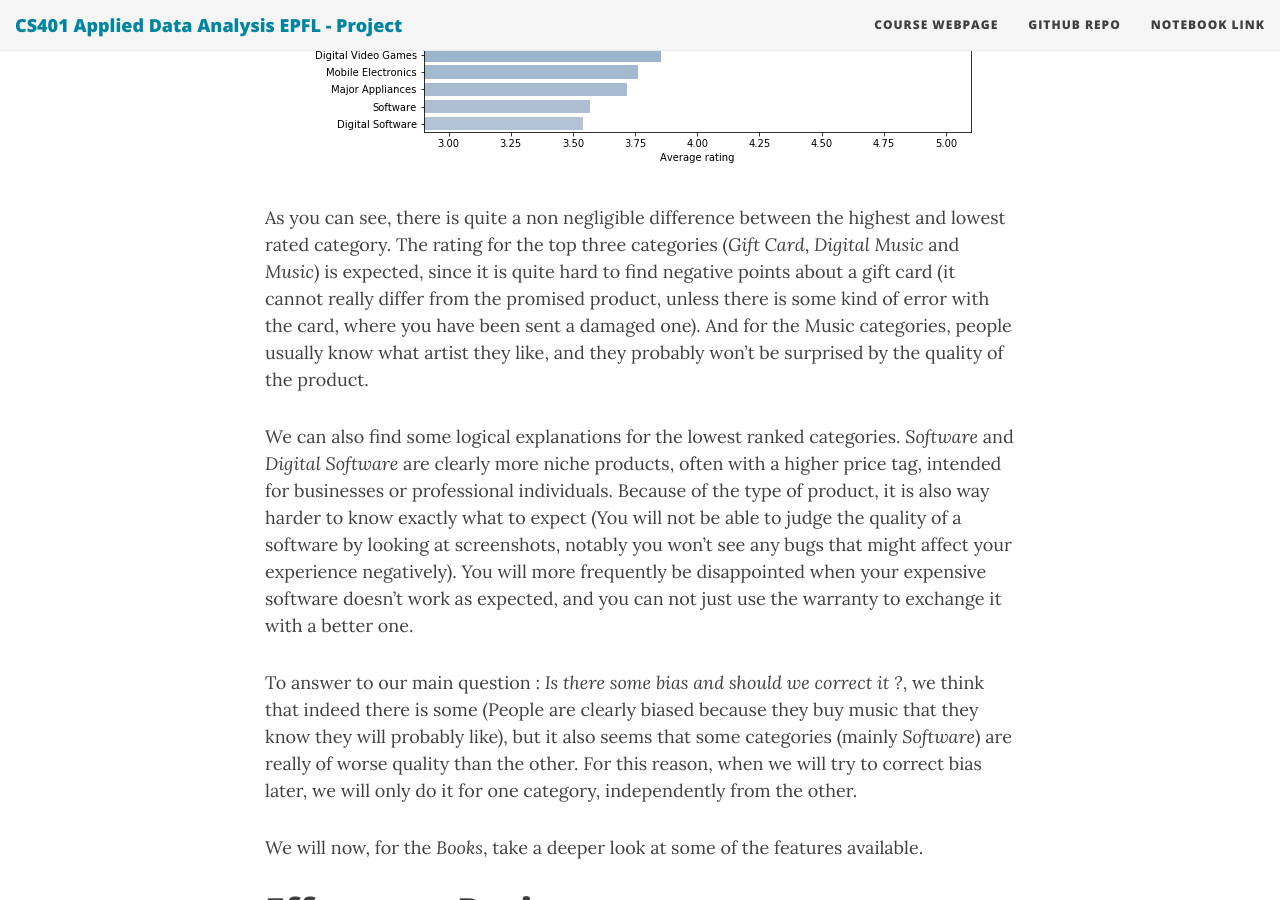
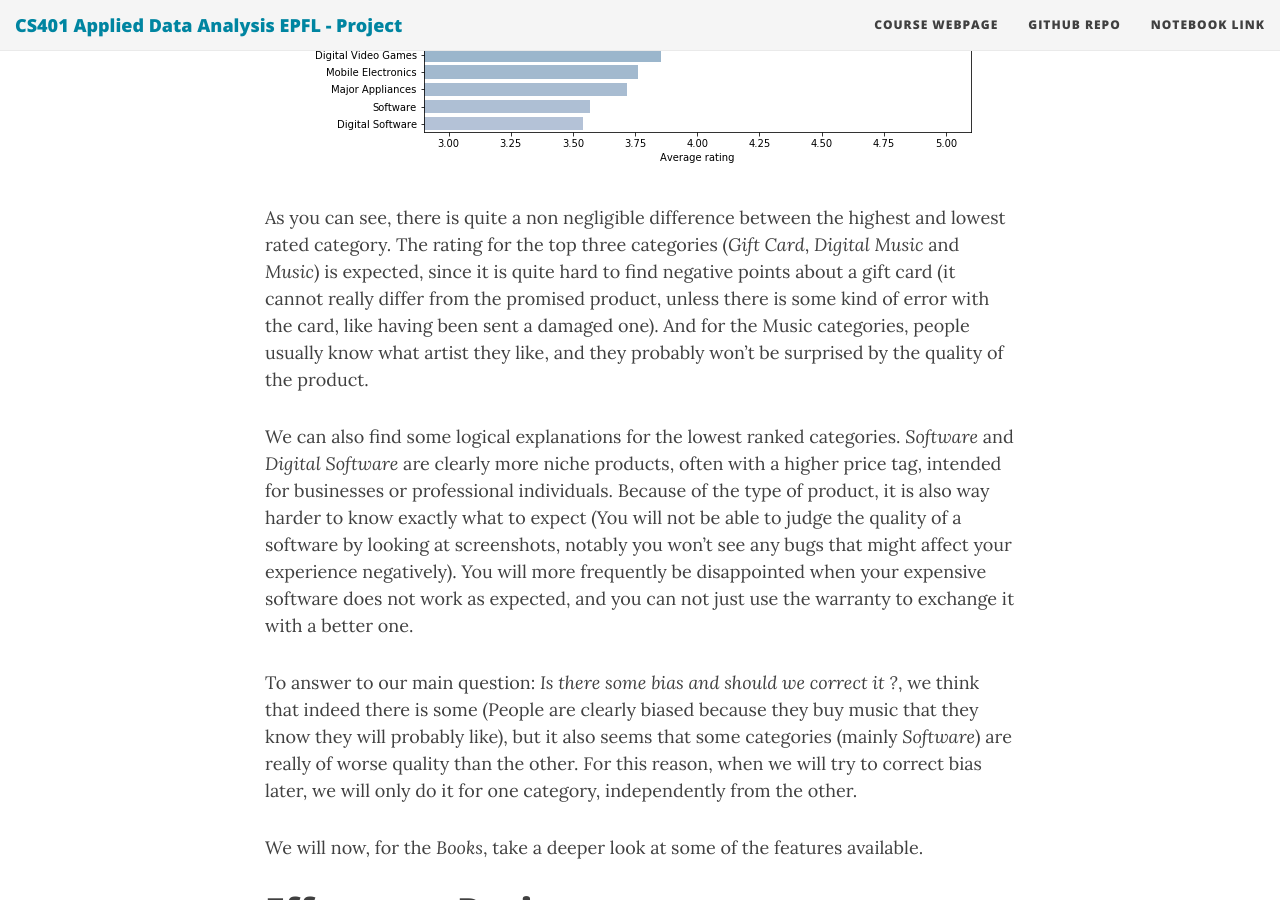
Before and after one commit to ada-lyn/ada-lyn.github.io, a Jekyll site: the page built from index.md, in a window 1280 px wide and 900 px high, scrolled down 4570 px. Built offline with Jekyll 4.4.1, drawn with Linux system fonts in a browser that asks for light colours; nearby versions of some CDN libraries; some of the changed text lies outside the part shown.

Commit message:
Update index.md

```diff
--- a/index.md
+++ b/index.md
@@ -57,15 +57,15 @@
 
 Note that we used a logratihmic scale, so the proportions are distorded. Indeed, some of the smallest categories (Digital Software, Major Appliance, Personnal Care Appliance for instance) have so few reviews compared to the larger ones (Books, Ebooks, Wireless) that they would be invisible on a linear scale. The results are mostly expected, although some categories are ranked higher than one might expect them to be (e.g. *Video DVD*, when they mostly have been replaced by streaming services, or *Wireless* that is ranked way higher than *Electronics*, even if it's only a subcategory of **the other / NOT SURE ABOUT THE PHRASING**)
 
-We also took a quick look at the average rating (the number of stars given by the reviewers) of each castegory.
+We also took a quick look at the average rating (the number of stars given by the reviewers) of each category.
 
 ![Average rating for each category](/img/other/avg_by_category.png)
 
-As you can see, there is quite a non negligible difference between the highest and lowest rated category. The rating for the top three categories (*Gift Card*, *Digital Music* and *Music*) is expected, since it is quite hard to find negative points about a gift card (it cannot really differ from the promised product, unless there is some kind of error with the card, where you have been sent a damaged one). And for the Music categories, people usually know what artist they like, and they probably won't be surprised by the quality of the product.
+As you can see, there is quite a non negligible difference between the highest and lowest rated category. The rating for the top three categories (*Gift Card*, *Digital Music* and *Music*) is expected, since it is quite hard to find negative points about a gift card (it cannot really differ from the promised product, unless there is some kind of error with the card, like having been sent a damaged one). And for the Music categories, people usually know what artist they like, and they probably won't be surprised by the quality of the product.
 
-We can also find some logical explanations for the lowest ranked categories. *Software* and *Digital Software* are clearly more niche products, often with a higher price tag, intended for businesses or professional individuals. Because of the type of product, it is also way harder to know exactly what to expect (You will not be able to judge the quality of a software by looking at screenshots, notably you won't see any bugs that might affect your experience negatively). You will more frequently be disappointed when your expensive software doesn't work as expected, and you can not just use the warranty to exchange it with a better one.
+We can also find some logical explanations for the lowest ranked categories. *Software* and *Digital Software* are clearly more niche products, often with a higher price tag, intended for businesses or professional individuals. Because of the type of product, it is also way harder to know exactly what to expect (You will not be able to judge the quality of a software by looking at screenshots, notably you won't see any bugs that might affect your experience negatively). You will more frequently be disappointed when your expensive software does not work as expected, and you can not just use the warranty to exchange it with a better one.
 
-To answer to our main question : *Is there some bias and should we correct it ?*, we think that indeed there is some (People are clearly biased because they buy music that they know they will probably like), but it also seems that some categories (mainly *Software*) are really of worse quality than the other. For this reason, when we will try to correct bias later, we will only do it for one category, independently from the other.
+To answer to our main question: *Is there some bias and should we correct it ?*, we think that indeed there is some (People are clearly biased because they buy music that they know they will probably like), but it also seems that some categories (mainly *Software*) are really of worse quality than the other. For this reason, when we will try to correct bias later, we will only do it for one category, independently from the other.
 
 We will now, for the *Books*, take a deeper look at some of the features available.
 
```
